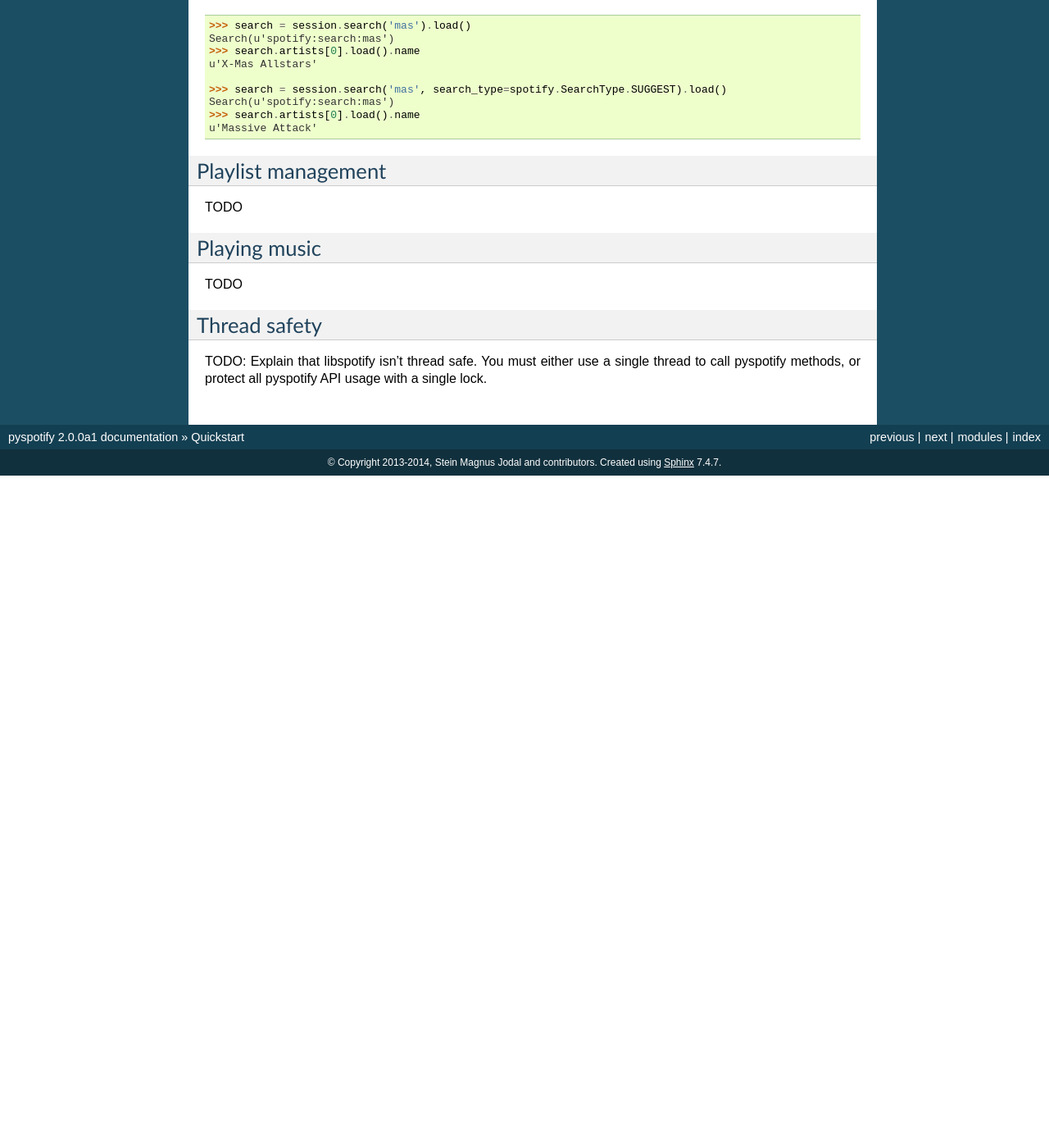
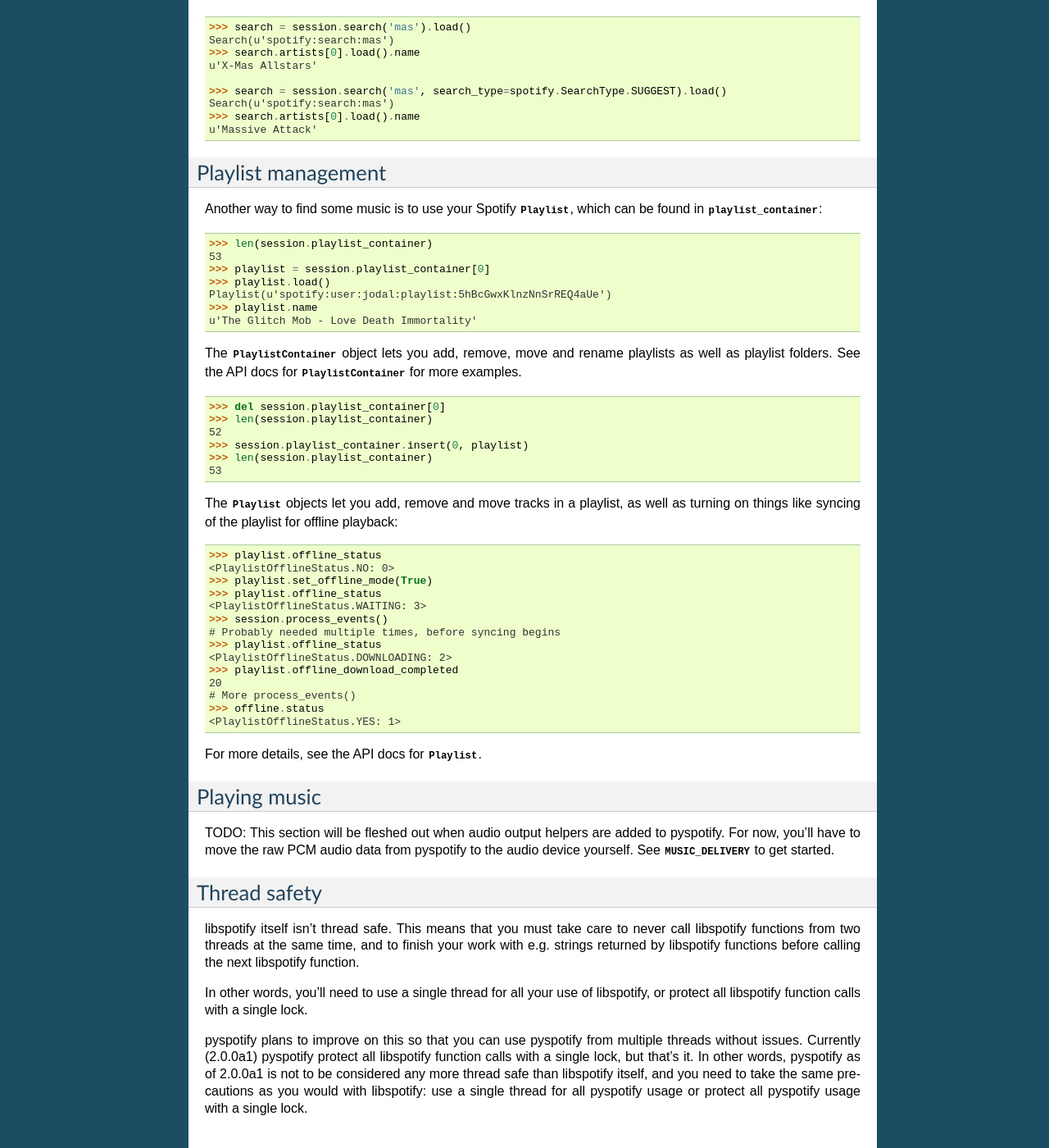
Before and after one commit to jodal/pyspotify, a Sphinx documentation site: the page built from docs/quickstart.rst, in a window 1280 px wide and 1400 px high, scrolled down 5233 px. Shown: the whole window at 82% size. Built offline with Sphinx 7.4.7, drawn with Linux system fonts in a browser that asks for light colours; pages that are not in the unit, such as notebooks, are missing from menus; before the commit the page ends 5813 px from its top, so only the background shows below that; some of the changed text lies outside the part shown.

Commit message:
docs: Extend quickstart guide with playlists and thread safety

```diff
--- a/docs/plans.rst
+++ b/docs/plans.rst
@@ -15,8 +15,6 @@ v2.0.0a1: 100% complete bindings
 
 - Get rid of a lot of properties or getter/setter pairs. The API doesn't feel
   consistent enough as is.
-
-- Complete first draft of the tutorial.
 
 
 v2.0.0a2: Thread safety
--- a/docs/quickstart.rst
+++ b/docs/quickstart.rst
@@ -86,7 +86,7 @@ URIs::
 But that's mostly how far you get with a fresh session. To do more, you need to
 login to the Spotify service using a Spotify account with the Premium
 subscription. The free ad financed Spotify subscription will not work with
-libspotify.
+pyspotify or any other application using libspotify.
 
 ::
 
@@ -134,7 +134,7 @@ Logging
 =======
 
 pyspotify uses Python's standard :mod:`logging` module for logging. All log
-records emitted by pyspotify are issued to the logger named "spotify", or a
+records emitted by pyspotify are issued to the logger named ``spotify``, or a
 sublogger of it.
 
 Out of the box, pyspotify is set up with :class:`logging.NullHandler` as the
@@ -143,7 +143,7 @@ libraries, so that the application developer using the library will have full
 control over how the log records from the library will be exposed to the
 application's users. In other words, if you want to see the log records from
 pyspotify anywhere, you need to add a useful handler to the root logger or the
-logger named "spotify" to get any log output from pyspotify. The defaults
+logger named ``spotify`` to get any log output from pyspotify. The defaults
 provided by :meth:`logging.basicConfig` is enough to get debug log statements
 out of pyspotify::
 
@@ -345,18 +345,77 @@ mean based on popularity, etc. instead of exact token matches::
 Playlist management
 ===================
 
-TODO
+Another way to find some music is to use your Spotify
+:class:`~spotify.Playlist`, which can be found in
+:attr:`~spotify.Session.playlist_container`::
+
+    >>> len(session.playlist_container)
+    53
+    >>> playlist = session.playlist_container[0]
+    >>> playlist.load()
+    Playlist(u'spotify:user:jodal:playlist:5hBcGwxKlnzNnSrREQ4aUe')
+    >>> playlist.name
+    u'The Glitch Mob - Love Death Immortality'
+
+The :class:`~spotify.PlaylistContainer` object lets you add, remove, move and
+rename playlists as well as playlist folders. See the API docs for
+:class:`~spotify.PlaylistContainer` for more examples.
+
+::
+
+    >>> del session.playlist_container[0]
+    >>> len(session.playlist_container)
+    52
+    >>> session.playlist_container.insert(0, playlist)
+    >>> len(session.playlist_container)
+    53
+
+The :class:`~spotify.Playlist` objects let you add, remove and move tracks in
+a playlist, as well as turning on things like syncing of the playlist for
+offline playback::
+
+    >>> playlist.offline_status
+    <PlaylistOfflineStatus.NO: 0>
+    >>> playlist.set_offline_mode(True)
+    >>> playlist.offline_status
+    <PlaylistOfflineStatus.WAITING: 3>
+    >>> session.process_events()
+    # Probably needed multiple times, before syncing begins
+    >>> playlist.offline_status
+    <PlaylistOfflineStatus.DOWNLOADING: 2>
+    >>> playlist.offline_download_completed
+    20
+    # More process_events()
+    >>> offline.status
+    <PlaylistOfflineStatus.YES: 1>
+
+For more details, see the API docs for :class:`~spotify.Playlist`.
 
 
 Playing music
 =============
 
-TODO
+TODO: This section will be fleshed out when audio output helpers are added to
+pyspotify. For now, you'll have to move the raw PCM audio data from pyspotify
+to the audio device yourself. See :attr:`~spotify.SessionEvent.MUSIC_DELIVERY`
+to get started.
 
 
 Thread safety
 =============
 
-TODO: Explain that libspotify isn't thread safe. You must either use a single
-thread to call pyspotify methods, or protect all pyspotify API usage with a
-single lock.
+libspotify itself isn't thread safe. This means that you must take care to
+never call libspotify functions from two threads at the same time, and to
+finish your work with e.g. strings returned by libspotify functions before
+calling the next libspotify function.
+
+In other words, you'll need to use a single thread for all your use of
+libspotify, or protect all libspotify function calls with a single lock.
+
+pyspotify plans to improve on this so that you can use pyspotify from multiple
+threads without issues. Currently (2.0.0a1) pyspotify protect all
+libspotify function calls with a single lock, but that's it. In other words,
+pyspotify as of 2.0.0a1 is not to be considered any more thread safe than
+libspotify itself, and you need to take the same precautions as you would with
+libspotify: use a single thread for all pyspotify usage or protect all
+pyspotify usage with a single lock.
```
